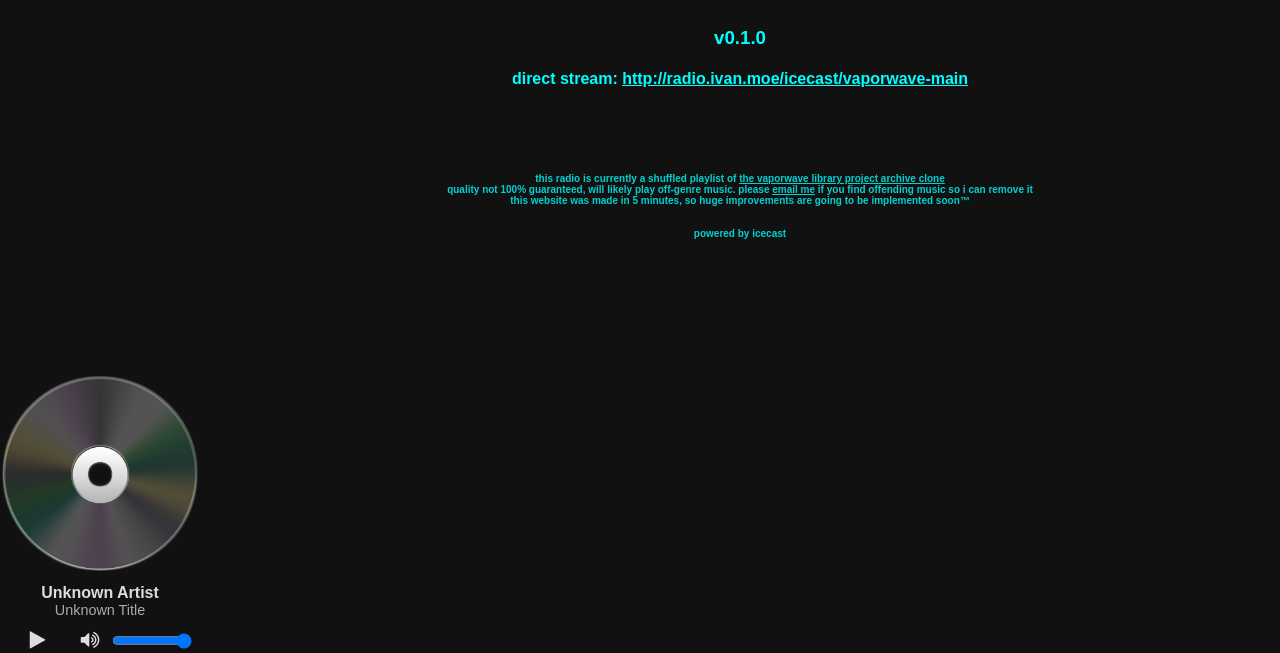
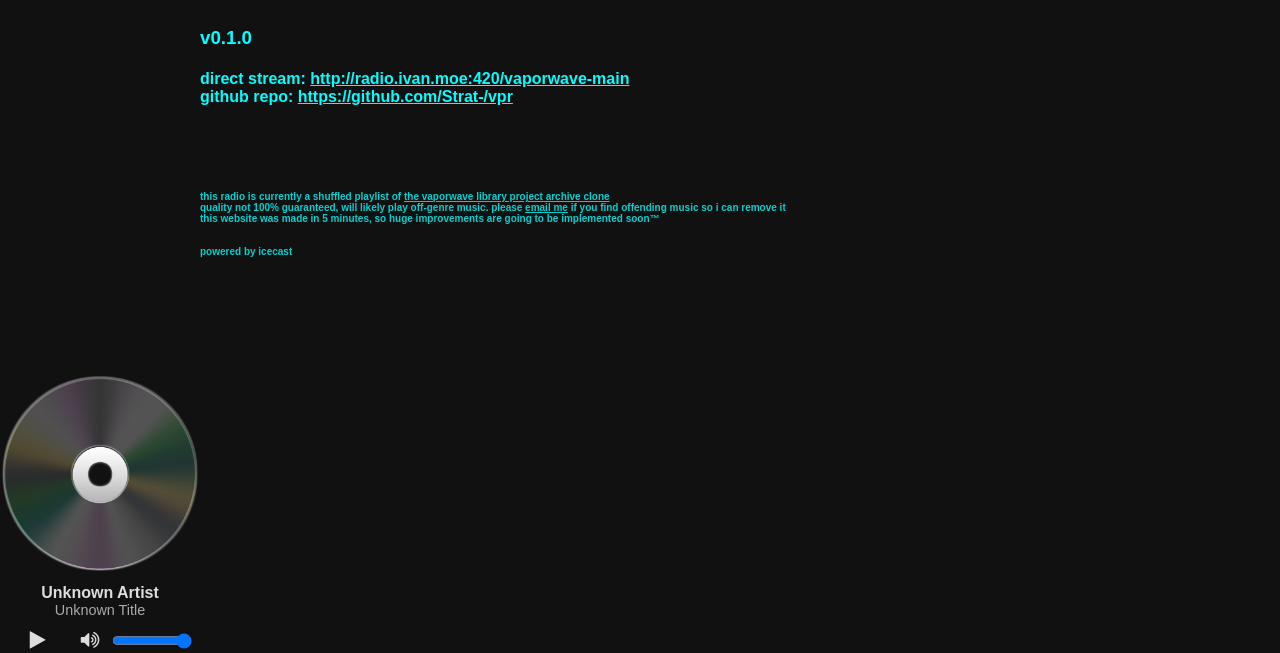
Before and after one commit to skewten-incubator/vpr, a plain HTML site: page main/index.html in a window 1280 px wide. Shown: the part 147-800 px from the top of the page. Drawn offline with Linux system fonts and the light colour scheme; no server answers.

Commit message:
cleanup, tiny adjustments

```diff
--- a/main/index.html
+++ b/main/index.html
@@ -68,12 +68,14 @@
             <td id='content'>
                 <h1>virtual plaza radio</h1>
                 <h3>v0.1.0</h4>
-                <h4>direct stream: <a href='http://radio.ivan.moe/icecast/vaporwave-main'>http://radio.ivan.moe/icecast/vaporwave-main</a></h6>
+                <h4>
+                    direct stream: <a href='http://radio.ivan.moe:420/vaporwave-main'> http://radio.ivan.moe:420/vaporwave-main</a>
+                    <br>
+                    github repo: <a href='https://github.com/Strat-/vpr'>https://github.com/Strat-/vpr</a>
+                </h4>
                 <br><br><br>
                 <p>
-                this radio is currently a shuffled playlist of <a href='http://files.sq10.net/music/vaporwave/'>the vaporwave library
-                project
-                archive clone</a>
+                this radio is currently a shuffled playlist of <a href='http://files.sq10.net/music/vaporwave/'>the vaporwave library project archive clone</a>
                 <br>
                 quality not 100% guaranteed, will likely play off-genre music. please <a href='mailto:ivan@ivan.moe'>email me</a> if you find offending music so i can remove it
                 <br>
--- a/main/main.css
+++ b/main/main.css
@@ -17,7 +17,7 @@ body{
     background-color: #111;
     color: #00FFFF;
     font-family: sans-serif;
-    text-align: center;
+    text-align: left;
 }
 a, a:hover, a:active, a:visited{
     color: inherit;
@@ -105,6 +105,7 @@ table tr{
 #player .info{
     padding-top: 10px;
     padding-bottom: 35px;
+    text-align: center;
 }
 
 #player .info .artist{
```
